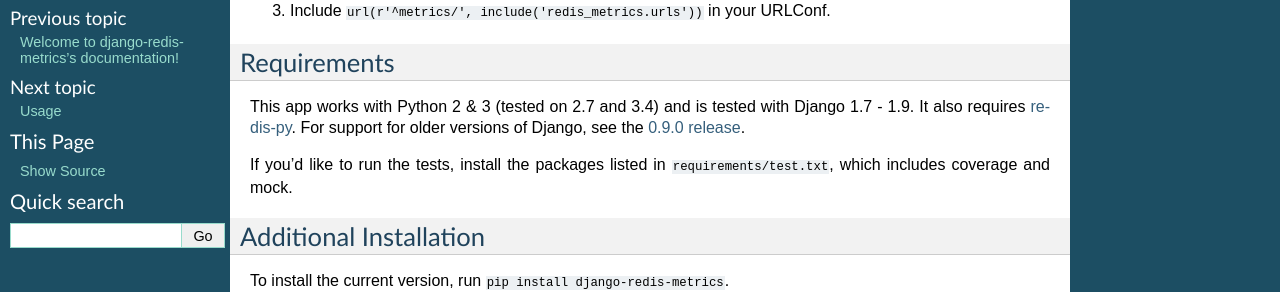
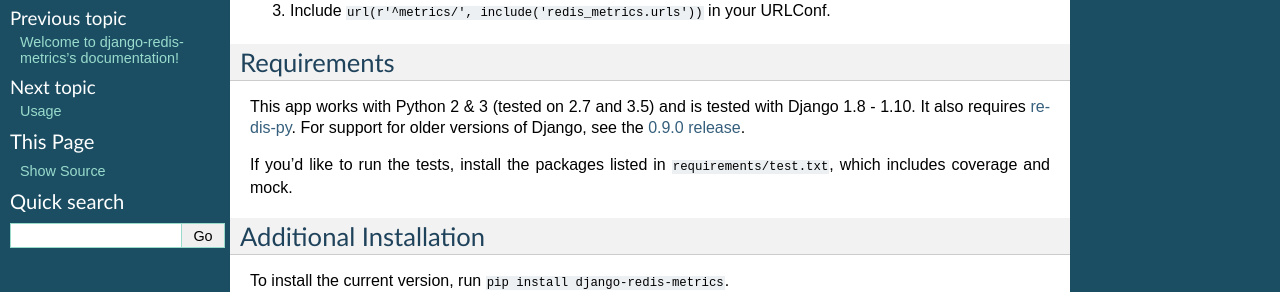
Before and after one commit to bradmontgomery/django-redis-metrics, a Sphinx documentation site: the page built from docs/installation.rst, in a window 1280 px wide. Shown: the part 173-465 px from the top of the page. Built offline with Sphinx 7.4.7, drawn with Linux system fonts in a browser that asks for light colours.

Commit message:
updating travis config, requiremenst versions, and docs

```diff
--- a/docs/installation.rst
+++ b/docs/installation.rst
@@ -11,8 +11,8 @@
 Requirements
 ------------
 
-This app works with Python 2 & 3 (tested on 2.7 and 3.4) and is tested with
-Django 1.7 - 1.9. It also requires `redis-py`_. For support for older versions
+This app works with Python 2 & 3 (tested on 2.7 and 3.5) and is tested with
+Django 1.8 - 1.10. It also requires `redis-py`_. For support for older versions
 of Django, see the `0.9.0 release <https://github.com/bradmontgomery/django-redis-metrics/releases/tag/0.9.0>`_.
 
 If you'd like to run the tests, install the packages listed in
```
Also changed, not shown: .travis.yml, 1 other file.
